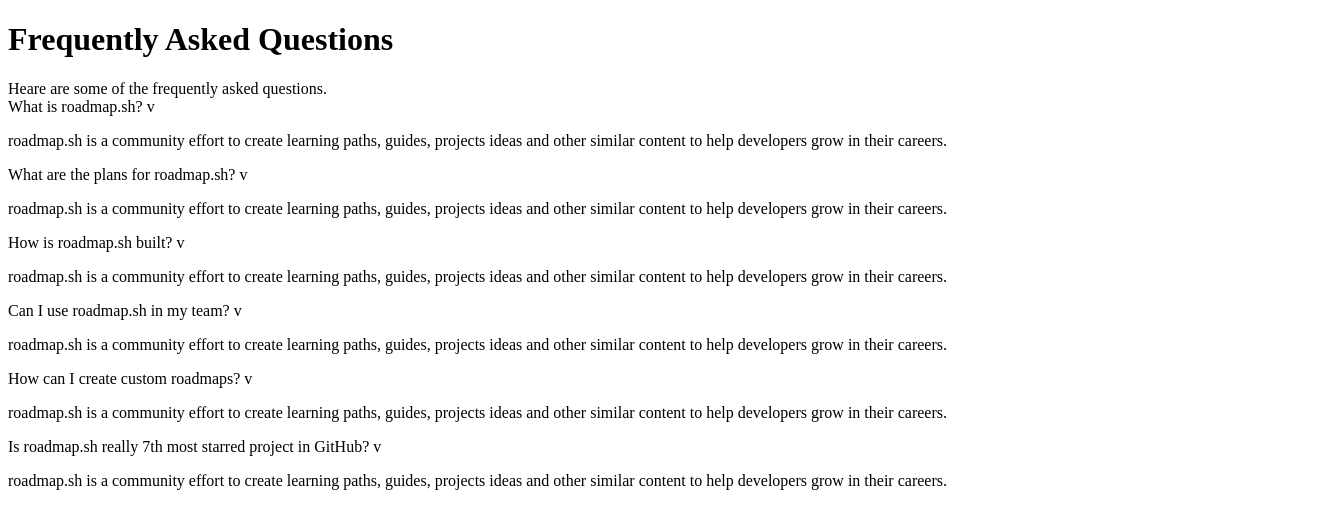
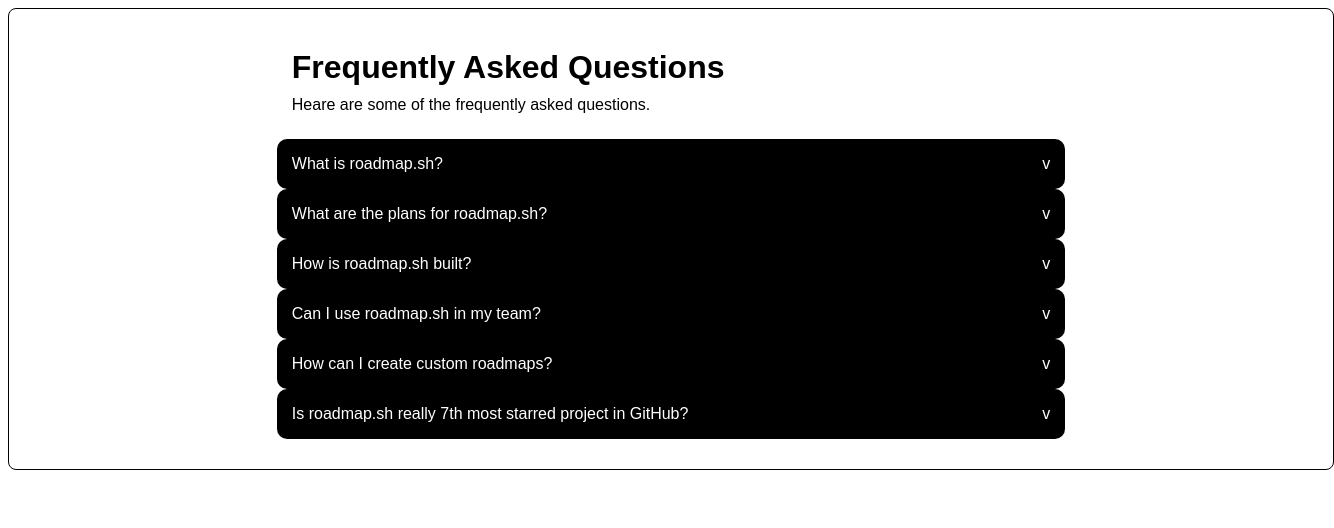
Before and after one commit to 07krW5Hnr5ghy/accordion, a plain HTML site: page index.html in a window 1280 px wide. Shown: the whole page, 1334 px wide, since content can reach past the window. Drawn offline with Linux system fonts and the light colour scheme.

Commit message:
feature(main): add css rules

```diff
--- /dev/null
+++ b/css/index.css
@@ -0,0 +1,57 @@
+body{
+    font-family: Arial, Helvetica, sans-serif;
+}
+.page-wrapper{
+    border:1px solid black;
+    border-radius: 8px;
+    display: flex;
+    flex-direction: column;
+    justify-content: center;
+    align-items: center;
+    gap: 25px;
+    padding: 30px;
+    width: 100%;
+}
+.header{
+    display: flex;
+    flex-direction: column;
+    justify-content: center;
+    align-items: start;
+    width: 60%;
+}
+.header > h1{
+    margin-top: 10px;
+    margin-bottom: 10px;
+}
+.accordion-wrapper{
+    display: flex;
+    flex-direction: column;
+    justify-content: center;
+    align-items: center;
+    width: 60%;
+}
+.question{
+    border-radius: 10px;
+    background-color: black;
+    color: white;
+    display: flex;
+    flex-direction: row;
+    justify-content: space-between;
+    flex-wrap: wrap;
+    width: 100%;
+    padding:0 15px;
+}
+.answer{
+    display: none;
+}
+.answer-active{
+    border:2px solid black;
+    border-radius: 8px;
+    display: flex;
+    flex-direction: column;
+    justify-content: center;
+    align-items: center;
+    flex-wrap: wrap;
+    width: 60%;
+    padding:0 15px;
+}
--- a/index.html
+++ b/index.html
@@ -3,15 +3,18 @@
     <head>
         <meta charset="utf-8"/>
         <title>Accordion</title>
+        <link rel="stylesheet" href="css/index.css"/>
     </head>
     <body>
         <div class="page-wrapper">
-            <h1>Frequently Asked Questions</h1>
-            <span>Heare are some of the frequently asked questions.</span>
+            <div class="header">
+                <h1>Frequently Asked Questions</h1>
+                <span>Heare are some of the frequently asked questions.</span>
+            </div>
             <div class="accordion-wrapper">
                 <div class="question">
-                    <span>What is roadmap.sh?</span>
-                    <span>v</span>
+                    <p>What is roadmap.sh?</p>
+                    <p>v</p>
                 </div>
                 <div class="answer">
                     <p>
@@ -21,8 +24,8 @@
                     </p>
                 </div>
                 <div class="question">
-                    <span>What are the plans for roadmap.sh?</span>
-                    <span>v</span>
+                    <p>What are the plans for roadmap.sh?</p>
+                    <p>v</p>
                 </div>
                 <div class="answer">
                     <p>
@@ -32,8 +35,8 @@
                     </p>
                 </div>
                 <div class="question">
-                    <span>How is roadmap.sh built?</span>
-                    <span>v</span>
+                    <p>How is roadmap.sh built?</p>
+                    <p>v</p>
                 </div>
                 <div class="answer">
                     <p>
@@ -43,8 +46,8 @@
                     </p>
                 </div>
                 <div class="question">
-                    <span>Can I use roadmap.sh in my team?</span>
-                    <span>v</span>
+                    <p>Can I use roadmap.sh in my team?</p>
+                    <p>v</p>
                 </div>
                 <div class="answer">
                     <p>
@@ -54,8 +57,8 @@
                     </p>
                 </div>
                 <div class="question">
-                    <span>How can I create custom roadmaps?</span>
-                    <span>v</span>
+                    <p>How can I create custom roadmaps?</p>
+                    <p>v</p>
                 </div>
                 <div class="answer">
                     <p>
@@ -65,8 +68,8 @@
                     </p>
                 </div>
                 <div class="question">
-                    <span>Is roadmap.sh really 7th most starred project in GitHub?</span>
-                    <span>v</span>
+                    <p>Is roadmap.sh really 7th most starred project in GitHub?</p>
+                    <p>v</p>
                 </div>
                 <div class="answer">
                     <p>
```
